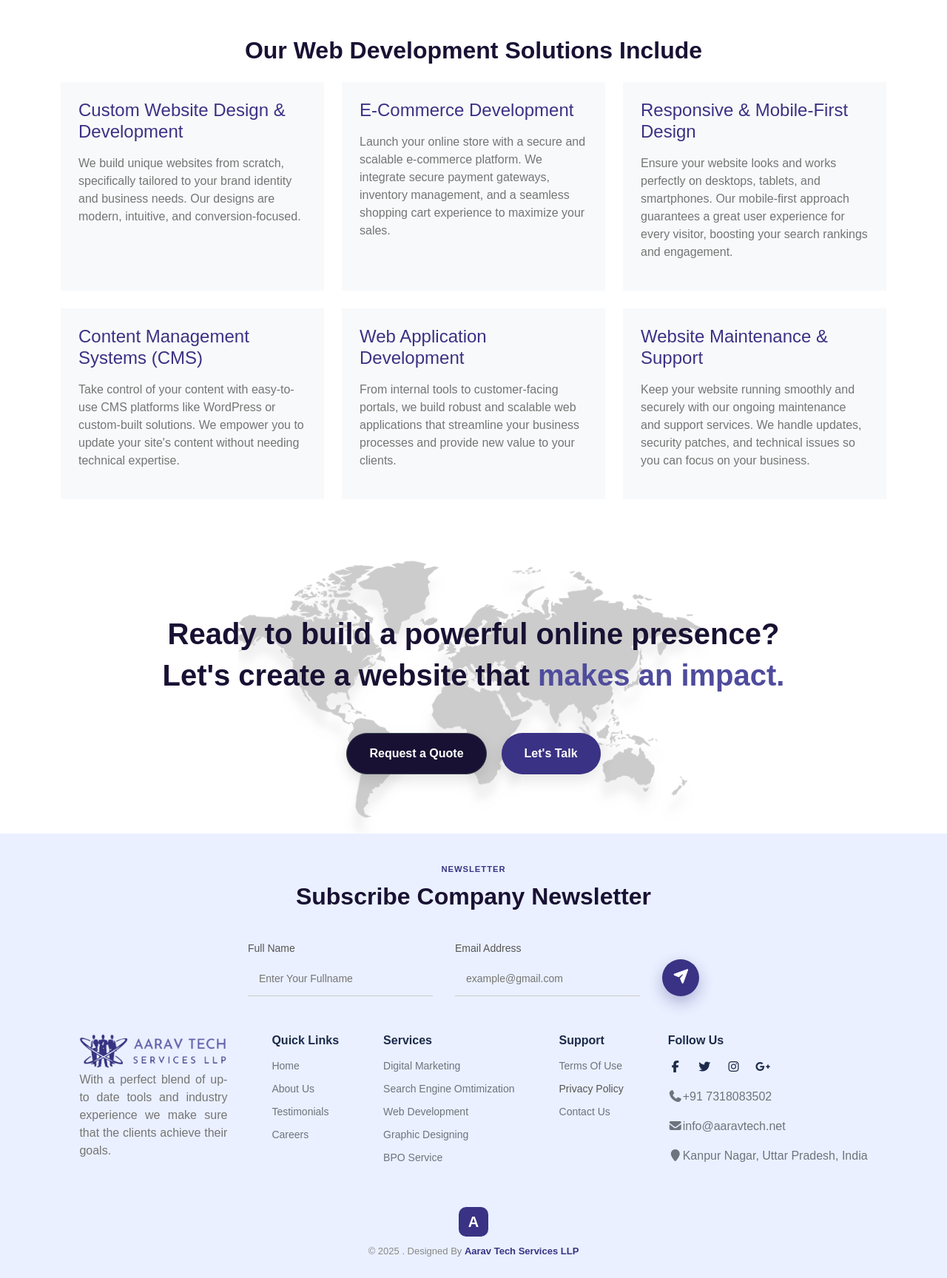
After one commit to aarav-tech-123/aaravtech_website, a PHP site: page /web_development.html in a window 1280 px wide. The commit adds this page. Shown: the part 1264-2992 px from the top of the page at 74% size. Run offline with PHP 8.4, Linux system fonts and the light colour scheme; some libraries are stand-ins or nearby versions.

Commit message:
service page added

```diff
--- a/about.html
+++ b/about.html
@@ -58,8 +58,8 @@
                         <a href="#" class="nav-link dropdown-toggle" data-bs-toggle="dropdown">Services</a>
                         <div class="dropdown-menu m-0">
                             <a href="digital_marketing.html" class="dropdown-item">Digital Marketing</a>
-                            <a href="seo.html" class="dropdown-item">Search Engine Optimization</a>
-                            <a href="software_development.html" class="dropdown-item">Web Development</a>
+                            <!-- <a href="seo.html" class="dropdown-item">Search Engine Optimization</a> -->
+                            <a href="web_development.html" class="dropdown-item">Web Development</a>
                             <a href="graphic_designing.html" class="dropdown-item">Graphic Designing</a>
                             <a href="bpo.html" class="dropdown-item">BPO Service</a>
                         </div>
--- a/css/style.css
+++ b/css/style.css
@@ -1936,6 +1936,7 @@
   border-color: #4f4c9d !important;
   border-top-width: 4px;
 }
+
 /* Image Slider */
 
 
@@ -1993,3 +1994,51 @@
     margin-top: 40px;
   }
 }
+
+
+/* Digital Marketing Page Style */
+
+.service-detail-section {
+  padding-top: 100px;
+  padding-bottom: 50px;
+}
+
+.service-content h1 {
+  color: #191133;
+  font-weight: bold;
+}
+
+.service-content p {
+  font-size: 1.1rem;
+  line-height: 1.8;
+  color: #555;
+}
+
+.sub-services-list {
+  list-style: none;
+  padding: 0;
+}
+
+.sub-services-list li {
+  font-size: 1.1rem;
+  margin-bottom: 10px;
+  position: relative;
+  padding-left: 30px;
+}
+
+.sub-services-list li::before {
+  content: "\f00c";
+  /* FontAwesome check icon */
+  font-family: "Font Awesome 5 Free";
+  font-weight: 900;
+  position: absolute;
+  left: 0;
+  top: 0;
+  color: #7872b4;
+}
+
+.service-image {
+  width: 100%;
+  height: auto;
+  border-radius: 10px;
+}
--- a/index.html
+++ b/index.html
@@ -55,8 +55,8 @@
                         <a href="#" class="nav-link dropdown-toggle" data-bs-toggle="dropdown">Services</a>
                         <div class="dropdown-menu m-0">
                             <a href="digital_marketing.html" class="dropdown-item">Digital Marketing</a>
-                            <a href="seo.html" class="dropdown-item">Search Engine Optimization</a>
-                            <a href="software_development.html" class="dropdown-item">Web Development</a>
+                            <!-- <a href="seo.html" class="dropdown-item">Search Engine Optimization</a> -->
+                            <a href="web_development.html" class="dropdown-item">Web Development</a>
                             <a href="graphic_designing.html" class="dropdown-item">Graphic Designing</a>
                             <a href="bpo.html" class="dropdown-item">BPO Service</a>
                             <!-- <a href="404.html" class="dropdown-item">404 Page</a> -->
@@ -68,7 +68,7 @@
                 </div>
                 <!-- <a href="#" class="btn btn-light border border-primary rounded-pill text-primary py-2 px-4 me-4">Log
                     In</a> -->
-                <a href="tel:7905355614" class="btn btn-primary rounded-pill text-white py-2 px-4">Let's Talk</a>
+                <a href="tel:" class="btn btn-primary rounded-pill text-white py-2 px-4">Let's Talk</a>
             </div>
         </nav>
 
--- /dev/null
+++ b/web_development.html
@@ -0,0 +1,303 @@
+<!DOCTYPE html>
+<html lang="en">
+
+<head>
+    <meta charset="UTF-8">
+    <meta name="viewport" content="width=device-width, initial-scale=1.0">
+    <title>Web Development - Aarav Tech Services LLP</title>
+    <link rel="stylesheet" href="https://use.fontawesome.com/releases/v5.15.4/css/all.css" />
+    <link href="https://cdn.jsdelivr.net/npm/bootstrap-icons@1.4.1/font/bootstrap-icons.css" rel="stylesheet">
+    <link rel="stylesheet" href="https://cdnjs.cloudflare.com/ajax/libs/font-awesome/7.0.0/css/brands.min.css">
+    <link rel="stylesheet" href="https://cdnjs.cloudflare.com/ajax/libs/font-awesome/7.0.0/css/all.min.css">
+    <link rel="stylesheet" href="https://cdn.jsdelivr.net/npm/bootstrap-icons@1.13.1/font/bootstrap-icons.min.css">
+    <link href="lib/animate/animate.min.css" rel="stylesheet">
+    <link href="lib/owlcarousel/assets/owl.carousel.min.css" rel="stylesheet">
+    <link href="lib/lightbox/css/lightbox.min.css" rel="stylesheet">
+
+    <link href="css/bootstrap.min.css" rel="stylesheet">
+    <link href="css/style.css" rel="stylesheet">
+    <style>
+        .service-detail-section {
+            padding-top: 100px;
+            padding-bottom: 50px;
+        }
+
+        .service-content h1 {
+            color: #191133;
+            font-weight: bold;
+        }
+
+        .service-content p {
+            font-size: 1.1rem;
+            line-height: 1.8;
+            color: #555;
+        }
+
+        .service-image {
+            width: 100%;
+            height: auto;
+            border-radius: 10px;
+        }
+    </style>
+</head>
+
+<body>
+    <div id="spinner"
+        class="show bg-white position-fixed translate-middle w-100 vh-100 top-50 start-50 d-flex align-items-center justify-content-center">
+        <div class="spinner-border text-primary" style="width: 3rem; height: 3rem;" role="status">
+            <span class="sr-only">Loading...</span>
+        </div>
+    </div>
+    <div class="container-fluid header position-relative p-0">
+        <nav class="navbar navbar-expand-lg fixed-top navbar-light px-lg-5 py-3 py-lg-0">
+            <a href="index.html" class="navbar-brand p-0">
+                <img src="img/company_logo.png" alt="">
+            </a>
+            <button class="navbar-toggler" type="button" data-bs-toggle="collapse" data-bs-target="#navbarCollapse">
+                <span class="fa fa-bars"></span>
+            </button>
+            <div class="collapse navbar-collapse" id="navbarCollapse">
+                <div class="navbar-nav ms-auto py-0">
+                    <a href="index.html" class="nav-item nav-link">Home</a>
+                    <a href="about.html" class="nav-item nav-link">About</a>
+                    <div class="nav-item dropdown">
+                        <a href="#" class="nav-link dropdown-toggle active" data-bs-toggle="dropdown">Services</a>
+                        <div class="dropdown-menu m-0">
+                            <a href="digital_marketing.html" class="dropdown-item">Digital Marketing</a>
+                            <a href="seo.html" class="dropdown-item">Search Engine Optimization</a>
+                            <a href="web_development.html" class="dropdown-item active">Web Development</a>
+                            <a href="graphic_designing.html" class="dropdown-item">Graphic Designing</a>
+                            <a href="bpo.html" class="dropdown-item">BPO Service</a>
+                        </div>
+                    </div>
+                    <a href="blogs.html" class="nav-item nav-link">Blogs</a>
+                    <a href="career.php" class="nav-item nav-link">Career</a>
+                    <a href="contact.php" class="nav-item nav-link">Contact</a>
+                </div>
+                <a href="tel:7905355614" class="btn btn-primary rounded-pill text-white py-2 px-4">Let's Talk</a>
+            </div>
+        </nav>
+        <div class="hero-header overflow-hidden px-5">
+            <div class="rotate-img">
+                <img src="img/sty-1.png" class="img-fluid w-100" alt="">
+                <div class="rotate-sty-2"></div>
+                <div id="rotate-3"></div>
+            </div>
+            <div class="row gy-5">
+                <div class="col-lg-7 wow fadeInLeft" data-wow-delay="0.1s">
+                    <ol class="breadcrumb mb-0">
+                        <li class="breadcrumb-item"><a href="index.html" class="">Home</a></li>
+                        <li class="breadcrumb-item"><a href="#" class="">Services</a></li>
+                        <li class="breadcrumb-item"><a href="digital_marketing.html" style="color: #4f4c9d;">Web Development
+                                </a></li>
+                    </ol>
+                    <h1 class="wow fadeInUp mt-3 mb-0" data-wow-delay="0.3s"
+                        style="color: #191133; font-size: 3rem; font-weight: bold;">Web Development
+                    </h1>
+                    <!-- <div class="mt-0" style="width: 90px; height: 2px; background-color: #293b5f;"></div> -->
+                    <p class="fs-4 mb-4 wow fadeInUp mt-4" data-wow-delay="0.5s">In today's fast-paced digital world, a
+                        strong online presence is no longer optional—it's essential for success. At <b>Aarav Tech</b>,
+                        we're your dedicated partner in navigating this landscape, offering a comprehensive suite of
+                        tech services designed to help your business thrive.</p>
+                    <a href="#" class="btn btn-primary rounded-pill py-3 px-5 wow fadeInUp" data-wow-delay="0.7s">Get
+                        Started</a>
+                </div>
+                <div class="col-lg-5 wow fadeInRight p-0" data-wow-delay="0.2s">
+                    <img src="img/header_img.jpg" alt="" style="width: 100%;">
+                </div>
+            </div>
+        </div>
+    </div>
+    <div class="container-fluid service-detail-section">
+        <div class="container">
+            <div class="row g-5 align-items-center">
+                <div class="col-lg-6 wow fadeInUp" data-wow-delay="0.1s">
+                    <img src="img/web_development.jpg" class="service-image" alt="Web Development">
+                </div>
+                <div class="col-lg-6 wow fadeInUp service-content" data-wow-delay="0.3s">
+                    <h6 class="mb-1 text-primary">OUR SERVICE</h6>
+                    <h1 class="display-5 mb-4">Crafting Digital Experiences That Convert</h1>
+                    <p class="mb-4">Your website is your digital storefront, your first impression, and a powerful tool
+                        for growth. At **Aarav Tech Services LLP**, we don't just build websites; we engineer seamless,
+                        high-performing digital experiences that captivate your audience and drive business results. Our
+                        web development services are tailored to create a platform that is not only visually stunning
+                        but also fast, secure, and easy to use.</p>
+                    <p class="mb-4">We work with the latest technologies to build responsive websites that look and
+                        function flawlessly on any device. Whether you need a simple static site, a robust e-commerce
+                        platform, or a complex web application, our team of expert developers will bring your vision to
+                        life. We focus on clean code, optimal performance, and a user-centric design approach to ensure
+                        your site delivers a superior experience and meets your business objectives.</p>
+                </div>
+            </div>
+            <div class="row mt-5">
+                <div class="col-lg-12 wow fadeInUp" data-wow-delay="0.5s">
+                    <h2 class="text-center mb-4" style="color: #191133; font-weight: bold;">Our Web Development
+                        Solutions Include</h2>
+                    <div class="row">
+                        <div class="col-md-6 col-lg-4 mb-4">
+                            <div class="h-100 p-4 rounded-4" style="background-color: #f8f9fa;">
+                                <h4 class="text-primary mb-3">Custom Website Design & Development</h4>
+                                <p>We build unique websites from scratch, specifically tailored to your brand identity
+                                    and business needs. Our designs are modern, intuitive, and conversion-focused.</p>
+                            </div>
+                        </div>
+                        <div class="col-md-6 col-lg-4 mb-4">
+                            <div class="h-100 p-4 rounded-4" style="background-color: #f8f9fa;">
+                                <h4 class="text-primary mb-3">E-Commerce Development</h4>
+                                <p>Launch your online store with a secure and scalable e-commerce platform. We integrate
+                                    secure payment gateways, inventory management, and a seamless shopping cart
+                                    experience to maximize your sales.</p>
+                            </div>
+                        </div>
+                        <div class="col-md-6 col-lg-4 mb-4">
+                            <div class="h-100 p-4 rounded-4" style="background-color: #f8f9fa;">
+                                <h4 class="text-primary mb-3">Responsive & Mobile-First Design</h4>
+                                <p>Ensure your website looks and works perfectly on desktops, tablets, and smartphones.
+                                    Our mobile-first approach guarantees a great user experience for every visitor,
+                                    boosting your search rankings and engagement.</p>
+                            </div>
+                        </div>
+                        <div class="col-md-6 col-lg-4 mb-4">
+                            <div class="h-100 p-4 rounded-4" style="background-color: #f8f9fa;">
+                                <h4 class="text-primary mb-3">Content Management Systems (CMS)</h4>
+                                <p>Take control of your content with easy-to-use CMS platforms like WordPress or
+                                    custom-built solutions. We empower you to update your site's content without needing
+                                    technical expertise.</p>
+                            </div>
+                        </div>
+                        <div class="col-md-6 col-lg-4 mb-4">
+                            <div class="h-100 p-4 rounded-4" style="background-color: #f8f9fa;">
+                                <h4 class="text-primary mb-3">Web Application Development</h4>
+                                <p>From internal tools to customer-facing portals, we build robust and scalable web
+                                    applications that streamline your business processes and provide new value to your
+                                    clients.</p>
+                            </div>
+                        </div>
+                        <div class="col-md-6 col-lg-4 mb-4">
+                            <div class="h-100 p-4 rounded-4" style="background-color: #f8f9fa;">
+                                <h4 class="text-primary mb-3">Website Maintenance & Support</h4>
+                                <p>Keep your website running smoothly and securely with our ongoing maintenance and
+                                    support services. We handle updates, security patches, and technical issues so you
+                                    can focus on your business.</p>
+                            </div>
+                        </div>
+                    </div>
+                </div>
+            </div>
+        </div>
+    </div>
+    <section class="cta-section outer-section" style="background-image: url('img/sl_070722_51460_26.jpg');">
+        <div class="cta-content">
+            <h1 class="" style="color: #191133;">
+                Ready to build a powerful online presence?
+                <br>Let's create a website that <span class="highlight" style="color: #4f4c9d;">makes an impact.</span>
+            </h1>
+            <div class="cta-buttons">
+                <a href="contact.php" class="btn btn-dark">Request a Quote</a>
+                <a href="tel:7905355614" class="btn btn-red">Let's Talk</a>
+            </div>
+        </div>
+    </section>
+
+    <section class="footer-section">
+        <div class="newsletter">
+            <p class="section-label" style="font-size: 0.7rem;">NEWSLETTER</p>
+            <h2 style="color: #191133;">Subscribe Company Newsletter</h2>
+            <div class="form-grid">
+                <div class="form-group">
+                    <label>Full Name</label>
+                    <input type="text" placeholder="Enter Your Fullname">
+                </div>
+                <div class="form-group">
+                    <label>Email Address</label>
+                    <input type="email" placeholder="example@gmail.com">
+                </div>
+                <button class="submit-btn btn-primary">
+                    <i class="fas fa-paper-plane"></i>
+                </button>
+            </div>
+        </div>
+
+        <div class="footer-links">
+            <div class="column">
+                <img src="img/Company logo.png" alt="" style="width: 200px;">
+                <p style="width: 200px; text-align: justify;" class="mt-1">With a perfect blend of up-to date tools and
+                    industry experience we make sure
+                    that the clients achieve their goals.
+                </p>
+            </div>
+            <div class="column">
+                <h4>Quick Links</h4>
+                <ul>
+                    <li><a href="index.html">Home</a></li>
+                    <li><a href="about.html">About Us</a></li>
+                    <li><a href="index.html#testimonials">Testimonials</a></li>
+                    <li><a href="careers.html">Careers</a></li>
+                </ul>
+            </div>
+            <div class="column">
+                <h4>Services</h4>
+                <ul>
+                    <li><a href="digital_marketing.html">Digital Marketing</a></li>
+                    <li><a href="seo.html">Search Engine Omtimization</a></li>
+                    <li><a href="web_development">Web Development</a></li>
+                    <li><a href="graphic_designing.html">Graphic Designing</a></li>
+                    <li><a href="bpo.html">BPO Service</a></li>
+                </ul>
+            </div>
+            <div class="column">
+                <h4>Support</h4>
+                <ul>
+                    <li><a href="term_of_use.html">Terms Of Use</a></li>
+                    <li><a href="privacy_policy.html"></a>Privacy Policy</li>
+                    <li><a href="contact.html">Contact Us</a></li>
+                </ul>
+            </div>
+            <div class="column">
+                <h4>Follow Us</h4>
+                <div class="social-icons">
+                    <a href="#"><i class="fab fa-facebook-f"></i></a>
+                    <a href="#"><i class="fab fa-twitter"></i></a>
+                    <a href="#"><i class="fab fa-instagram"></i></a>
+                    <a href="#"><i class="fab fa-google-plus-g"></i></a>
+                </div>
+                <div class="mt-3">
+                    <p><a href="tel:+917318083502"><i class="fa fa-phone"></i>+91 7318083502</a></p>
+                    <p><a href="mailto:info@aaravtech.net"><i class="fa fa-envelope"></i>info@aaravtech.net</a></p>
+                    <p><a href=""><i class="fa fa-location-pin"></i>Kanpur Nagar, Uttar Pradesh, India</a></p>
+                </div>
+            </div>
+        </div>
+
+        <div class="footer-bottom">
+            <div class="footer-logo">A</div>
+            <p>© 2025 <span></span>. Designed By <span>Aarav Tech Services LLP</span></p>
+        </div>
+    </section>
+
+    <a href="#" class="btn-back-to-top btn-red btn-lg-square back-to-top"><i class="fa fa-arrow-up"></i></a>
+
+    <script src="https://ajax.googleapis.com/ajax/libs/jquery/3.6.4/jquery.min.js"></script>
+    <script src="https://cdn.jsdelivr.net/npm/bootstrap@5.0.0/dist/js/bootstrap.bundle.min.js"></script>
+    <script src="lib/wow/wow.min.js"></script>
+    <script src="lib/easing/easing.min.js"></script>
+    <script src="lib/waypoints/waypoints.min.js"></script>
+    <script src="lib/counterup/counterup.min.js"></script>
+    <script src="lib/owlcarousel/owl.carousel.min.js"></script>
+    <script src="lib/lightbox/js/lightbox.min.js"></script>
+
+    <script src="js/main.js"></script>
+    <script>
+        window.addEventListener('scroll', function () {
+            const navbar = document.querySelector('.navbar');
+            if (window.scrollY > 50) {
+                navbar.classList.add('scrolled');
+            } else {
+                navbar.classList.remove('scrolled');
+            }
+        });
+    </script>
+    <script src="./index.js"></script>
+</body>
+
+</html>
```
Also changed, not shown: digital_marketing.html (added, +289 -0 lines), img/6754.png (deleted), img/Gemini_Generated_Image_qiml43qiml43qiml.png (added), img/dm_about.png (added), img/header_img.jpg (added).
